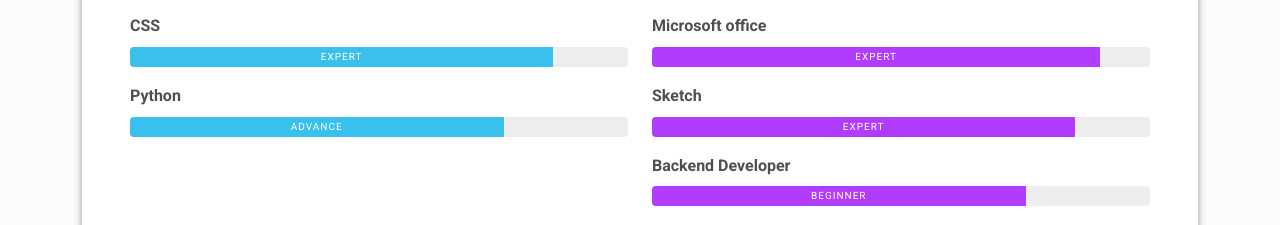
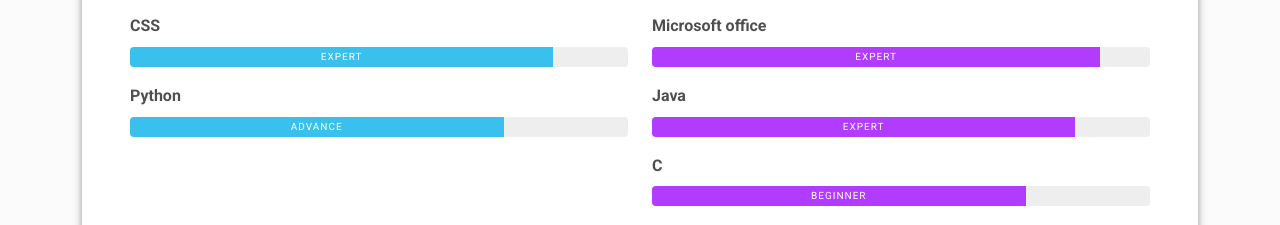
Before and after one commit to HariPrasanthPM/PORTFOLIO, a plain HTML site: page index.html in a window 1280 px wide. Shown: the part 1193-1418 px from the top of the page. Drawn offline with Linux system fonts and the light colour scheme.

Commit message:
Update index.html

```diff
--- a/index.html
+++ b/index.html
@@ -159,12 +159,12 @@
               <div class="progress-bar bg-secondary" role="progressbar" data-aos="zoom-in-right" data-aos-delay="400" data-aos-anchor=".skills-section" style="width: 90%" aria-valuenow="90" aria-valuemin="0" aria-valuemax="100">Expert</div>
             </div>
           </div>
-          <div class="mb-3"><span class="fw-bolder">Sketch</span>
+          <div class="mb-3"><span class="fw-bolder">Java</span>
             <div class="progress my-2 rounded" style="height: 20px">
               <div class="progress-bar bg-secondary" role="progressbar" data-aos="zoom-in-right" data-aos-delay="500" data-aos-anchor=".skills-section" style="width: 85%" aria-valuenow="85" aria-valuemin="0" aria-valuemax="100">Expert</div>
             </div>
           </div>
-          <div class="mb-3"><span class="fw-bolder">Backend Developer </span>
+          <div class="mb-3"><span class="fw-bolder">C</span>
             <div class="progress my-2 rounded" style="height: 20px">
               <div class="progress-bar bg-secondary" role="progressbar" data-aos="zoom-in-right" data-aos-delay="600" data-aos-anchor=".skills-section" style="width: 75%" aria-valuenow="75" aria-valuemin="0" aria-valuemax="100">Beginner</div>
             </div>
```
